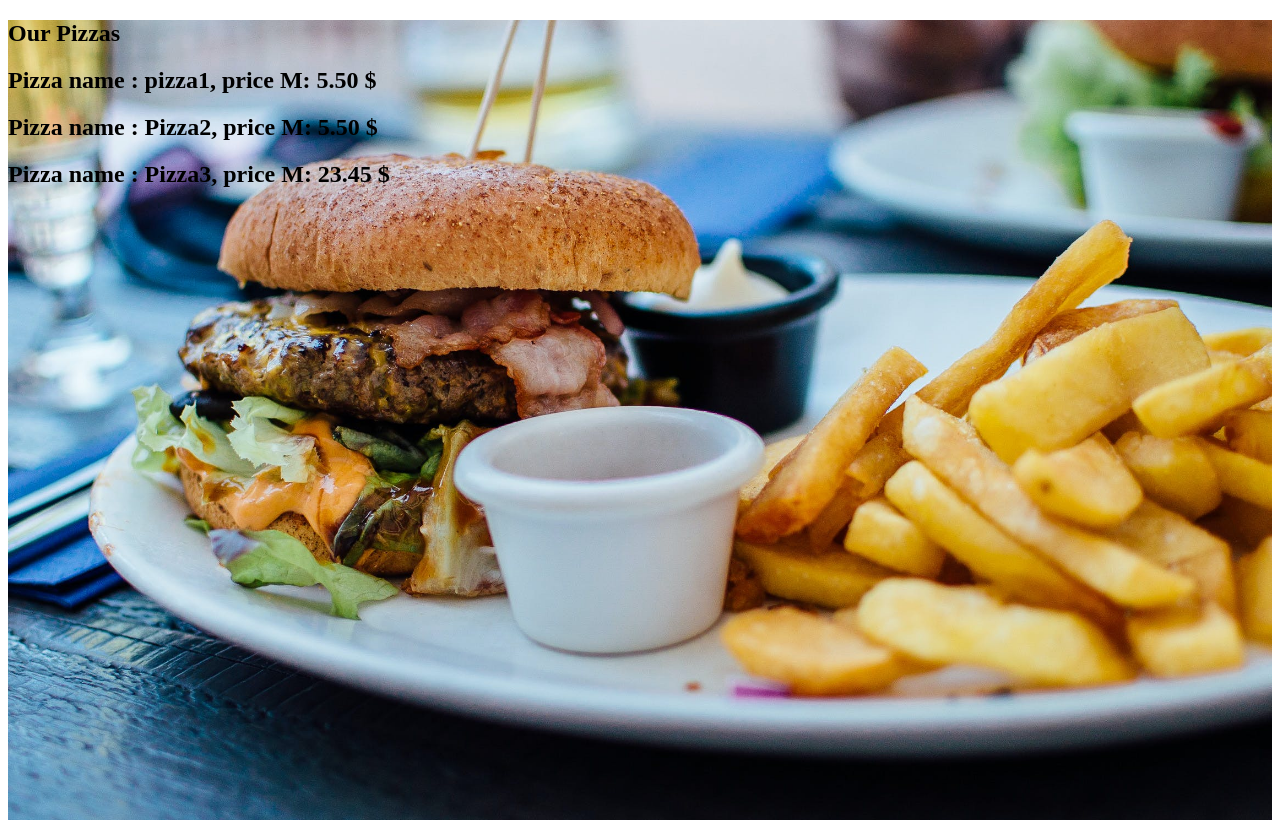
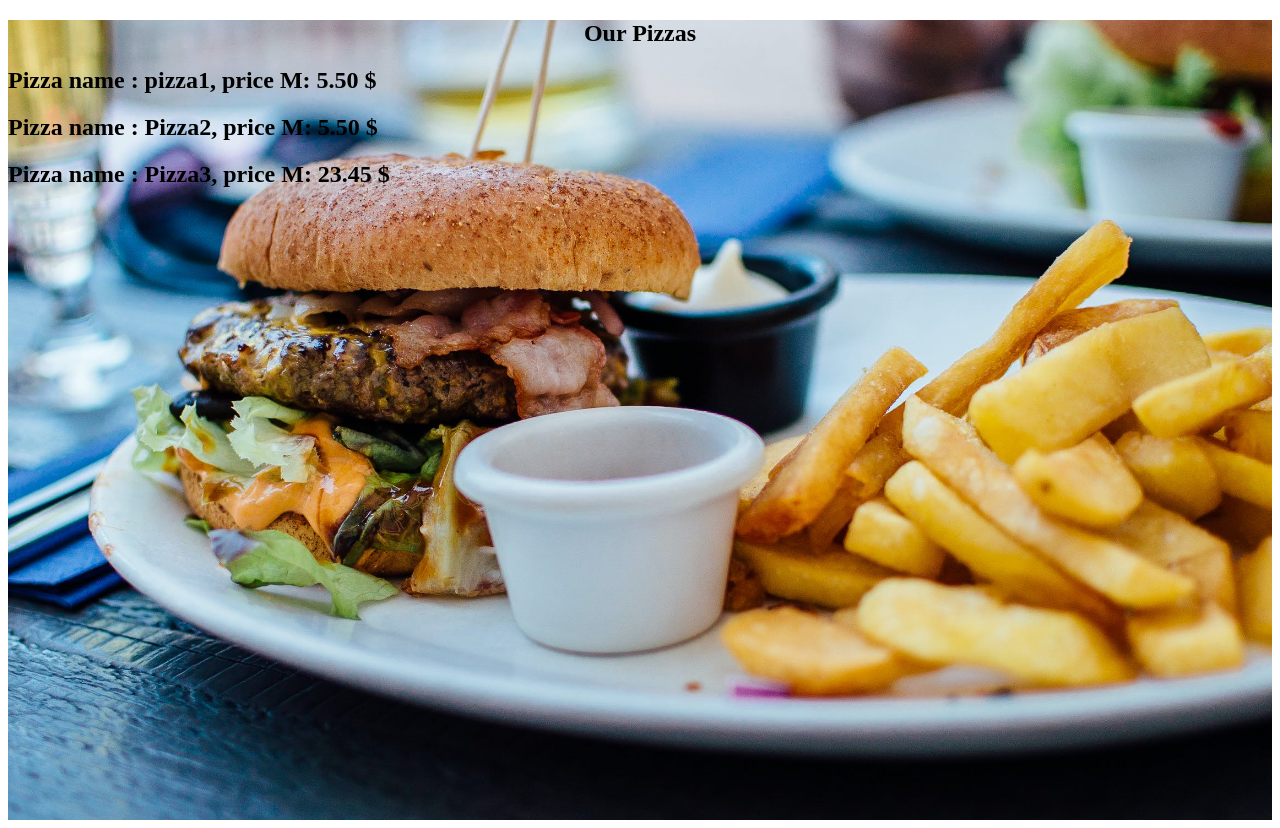
Before and after one commit to amcoolalphonce/e-Chakula, a Django app: page /pizza in a window 1280 px wide. Shown: the part 62-890 px from the top of the page. Run offline with Django 5.2, Linux system fonts and the light colour scheme; data comes from the database, SQL or seed files in the repository.

Commit message:
Update style.css

```diff
--- a/food/static/style.css
+++ b/food/static/style.css
@@ -65,3 +65,7 @@
                  transform: translateY(-10px);
          }
  }
+
+ .title{
+        text-align: center;
+ }
```
